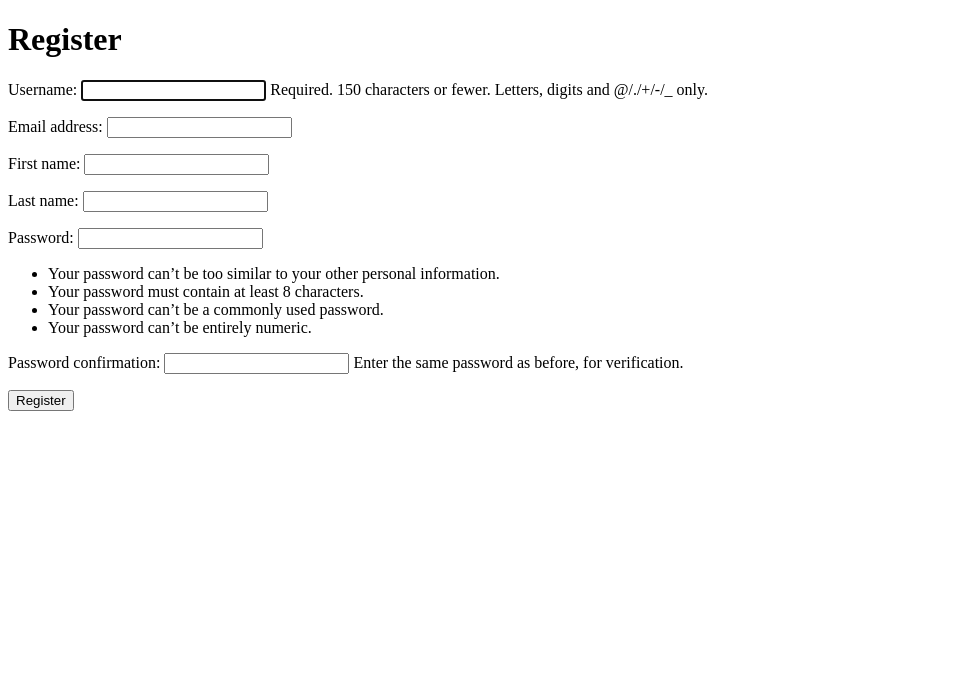
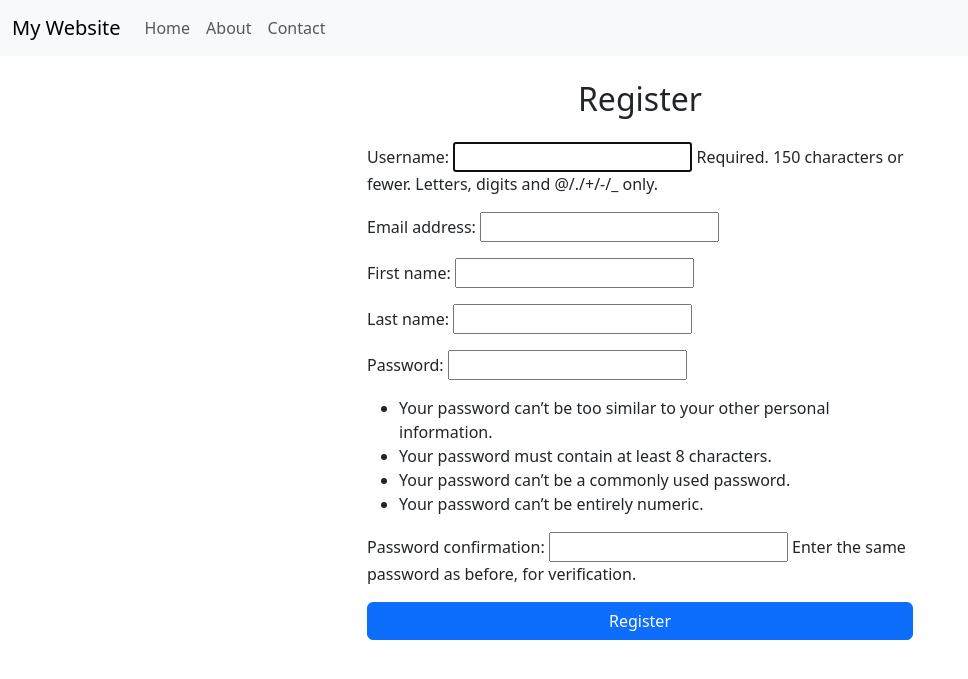
Before and after one commit to Rachit74/spaces, a Django app: page /user/register/ in a window 1280 px wide. Shown: the top 679 px of the page, without its empty margins (0-968 px from the left). Run offline with Django 5.2, Linux system fonts and the light colour scheme.

Commit message:
user register backend

```diff
--- a/spaces/user/templates/user/base.html
+++ b/spaces/user/templates/user/base.html
@@ -1,11 +1,40 @@
+<!-- Base.html -->
 <!DOCTYPE html>
 <html lang="en">
 <head>
     <meta charset="UTF-8">
     <meta name="viewport" content="width=device-width, initial-scale=1.0">
-    <title>Document</title>
+    <title>{% block title %}My Website{% endblock %}</title>
+    <link href="https://cdn.jsdelivr.net/npm/bootstrap@5.3.0-alpha3/dist/css/bootstrap.min.css" rel="stylesheet">
 </head>
 <body>
+    <nav class="navbar navbar-expand-lg navbar-light bg-light">
+        <div class="container-fluid">
+            <a class="navbar-brand" href="#">My Website</a>
+            <button class="navbar-toggler" type="button" data-bs-toggle="collapse" data-bs-target="#navbarNav" aria-controls="navbarNav" aria-expanded="false" aria-label="Toggle navigation">
+                <span class="navbar-toggler-icon"></span>
+            </button>
+            <div class="collapse navbar-collapse" id="navbarNav">
+                <ul class="navbar-nav">
+                    <li class="nav-item">
+                        <a class="nav-link" href="#">Home</a>
+                    </li>
+                    <li class="nav-item">
+                        <a class="nav-link" href="#">About</a>
+                    </li>
+                    <li class="nav-item">
+                        <a class="nav-link" href="#">Contact</a>
+                    </li>
+                </ul>
+            </div>
+        </div>
+    </nav>
 
+    <div class="container mt-4">
+        {% block content %}
+        {% endblock %}
+    </div>
+
+    <script src="https://cdn.jsdelivr.net/npm/bootstrap@5.3.0-alpha3/dist/js/bootstrap.bundle.min.js"></script>
 </body>
 </html>
--- a/spaces/user/templates/user/register.html
+++ b/spaces/user/templates/user/register.html
@@ -1,16 +1,16 @@
-<!DOCTYPE html>
-<html lang="en">
-<head>
-    <meta charset="UTF-8">
-    <meta name="viewport" content="width=device-width, initial-scale=1.0">
-    <title>User Registration</title>
-</head>
-<body>
-    <h1>Register</h1>
-    <form method="POST">
-        {% csrf_token %}
-        {{ form.as_p }}
-        <button type="submit">Register</button>
-    </form>
-</body>
-</html>
+{% extends 'user/base.html' %}
+
+{% block title %}Register{% endblock %}
+
+{% block content %}
+<div class="row justify-content-center">
+    <div class="col-md-6">
+        <h2 class="text-center">Register</h2>
+        <form method="POST" class="mt-4">
+            {% csrf_token %}
+            {{ form.as_p }}
+            <button type="submit" class="btn btn-primary w-100">Register</button>
+        </form>
+    </div>
+</div>
+{% endblock %}
--- a/spaces/user/urls.py
+++ b/spaces/user/urls.py
@@ -2,6 +2,6 @@ from django.urls import path
 from . import views
 
 urlpatterns = [
-    path('', views.home),
+    path('', views.home, name='home'),
     path('register/', views.user_register_view),
 ]
--- a/spaces/user/views.py
+++ b/spaces/user/views.py
@@ -1,6 +1,7 @@
-from django.shortcuts import render
+from django.shortcuts import render, redirect
 from django.http import HttpResponse
 from .forms import UserRegistrationForm
+from django.contrib.auth import login, authenticate, logout
 
 # Create your views here.
 def home(request):
@@ -8,7 +9,12 @@ def home(request):
 
 def user_register_view(request):
     if request.method == "POST":
-        pass
+        form = UserRegistrationForm(request.POST)
+        if form.is_valid():
+            user = form.save(commit=False)
+            user.save()
+            login(request, user)
+            return redirect('home')
     else:
         form = UserRegistrationForm
 
```
Also changed, not shown: spaces/db.sqlite3.
